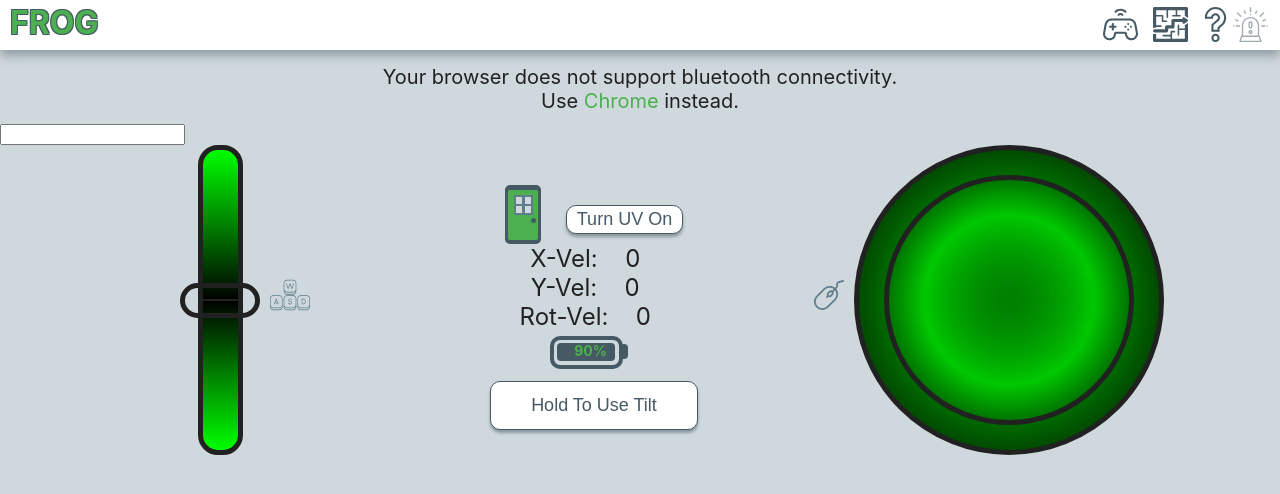
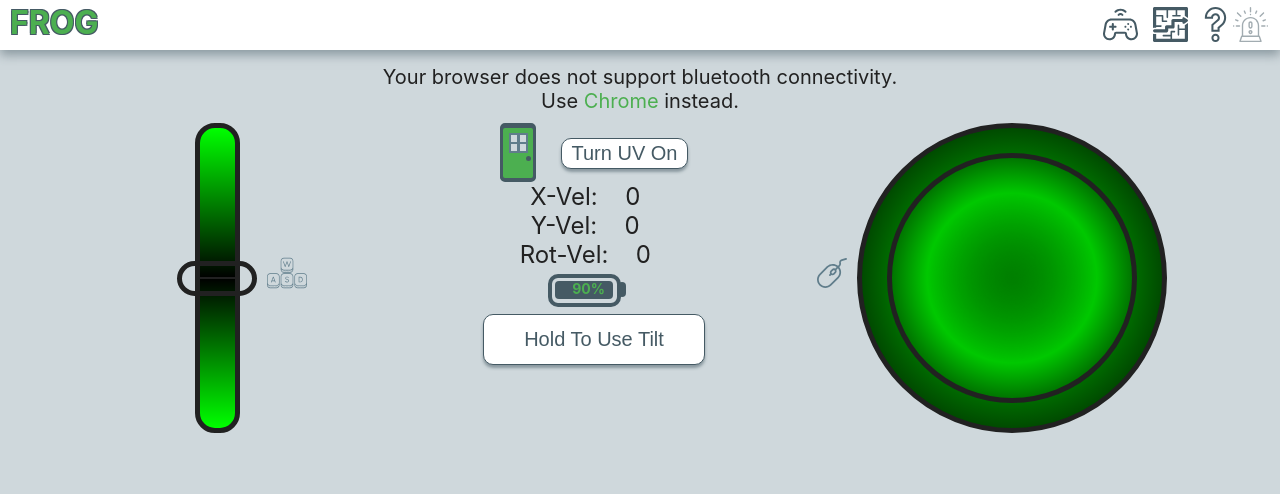
Before and after one commit to neil-solomon/remoteControl, a React (Create React App) app: page / in a window 1280 px wide. Both pictures are taken after a click on the icon 1120 px from the left and 24 px from the top of the page. Shown: the top 494 px of the page. Built offline with nearby package versions, Linux system fonts and the light colour scheme.

Commit message:
adjusted code for rotation tilt, adjusted controller console style

```diff
--- a/src/components/Controller/Controller.js
+++ b/src/components/Controller/Controller.js
@@ -44,7 +44,7 @@ export default class Controller extends React.Component {
       joystickY: (this.getControllerSize() * (1 - this.stickToBaseRatio)) / 2,
       joystickX: (this.getControllerSize() * (1 - this.stickToBaseRatio)) / 2,
       sliderPosition: (this.getControllerSize() - 25) / 2,
-      yawOffset: 0,
+      yawOffset: null,
       size: this.getControllerSize(),
       password: "",
       tiltMode: false,
@@ -280,13 +280,13 @@ export default class Controller extends React.Component {
       this.setState({ yawOffset: yaw });
     } else {
       var rotationChange = yaw - this.state.yawOffset;
-      if (Math.abs(rotationChange) < threshold) {
+      if (Math.abs(rotationChange) < threshold / 2) {
         rotationChange = 0;
       } else {
         if (rotationChange < 0) {
-          rotationChange += threshold;
+          rotationChange += threshold / 2;
         } else {
-          rotationChange -= threshold;
+          rotationChange -= threshold / 2;
         }
       }
       if (rotationChange > Math.PI) {
@@ -409,14 +409,6 @@ export default class Controller extends React.Component {
           updatePassword={this.updatePassword}
           password={this.state.password}
         />
-        <div>
-          <input
-            type="number"
-            onChange={(event) => {
-              this.setNewControllerVals(0, 0, event.target.value);
-            }}
-          />
-        </div>
         <div
           className={style.controlsContainer}
           style={{ height: this.state.size + 100 }}
--- a/src/components/ControllerBluetoothConnect/ControllerBluetoothConnect.module.css
+++ b/src/components/ControllerBluetoothConnect/ControllerBluetoothConnect.module.css
@@ -9,6 +9,8 @@
 }
 
 .password {
+  display: inline-block;
+  margin-left: 25px;
   height: 20px;
 }
 
@@ -20,20 +22,21 @@
 .message {
   font-size: 1.25em;
   height: 30px;
+  display: inline-block;
+  margin-left: 25px;
   animation: fadeIn 0.25s forwards;
 }
 
 .iconContainer {
   width: 30px;
   height: 30px;
-  margin-left: auto;
-  margin-right: auto;
   position: relative;
+  display: inline-block;
 }
 
 .icon {
   position: absolute;
-  top: 0px;
+  top: 5px;
   left: 0px;
   z-index: 2;
   height: 30px;
@@ -43,7 +46,7 @@
 
 .iconShadow {
   position: absolute;
-  top: 6px;
+  top: 10px;
   left: 6px;
   z-index: 1;
   height: 30px;
--- a/src/components/ControllerConsole/ControllerConsole.js
+++ b/src/components/ControllerConsole/ControllerConsole.js
@@ -30,35 +30,32 @@ export default class ControllerConsole extends React.Component {
         </div>
         <button
           className="Button"
-          style={{ fontSize: ".75em", marginTop: 20 }}
+          style={{ marginTop: 15 }}
           onClick={this.props.uvLightToggle}
           disabled={this.props.doorClosed}
         >
           {this.props.uvLight ? "Turn UV Off" : "Turn UV On"}
         </button>
-        <div>
+        <div className={style.valueContainer}>
           X-Vel:
           <div className={style.value} data-test="Console_xvel">
             {this.props.xVel}
           </div>
         </div>
-        <div>
+        <div className={style.valueContainer}>
           Y-Vel:
           <div className={style.value} data-test="Console_yvel">
             {this.props.yVel}
           </div>
         </div>
-        <div>
+        <div className={style.valueContainer}>
           Rot-Vel:
           <div className={style.value} data-test="Console_rotvel">
             {this.props.rotVel}
           </div>
         </div>
-        <div
-          className={style.batteryContainer}
-          style={{ marginLeft: this.props.sensor ? 60 : 30 }}
-        >
-          <div className={style.batteryOuter}></div>
+        <div className={style.batteryContainer}>
+          <div className={style.batteryOuter} />
           <div
             className={style.batteryInner}
             style={{
@@ -83,7 +80,7 @@ export default class ControllerConsole extends React.Component {
         {this.props.sensor && (
           <button
             className="Button"
-            style={{ fontSize: ".75em", marginTop: 10 }}
+            style={{ marginTop: 5 }}
             onMouseDown={this.props.tiltModeStart}
             onMouseUp={this.props.tiltModeEnd}
             onTouchStart={this.props.tiltModeStart}
--- a/src/components/ControllerConsole/ControllerConsole.module.css
+++ b/src/components/ControllerConsole/ControllerConsole.module.css
@@ -1,6 +1,9 @@
 .container {
   text-align: center;
-  padding-top: 5vh;
+  padding-bottom: 30px;
+}
+
+.valueContainer {
   font-size: 1.5em;
 }
 
@@ -15,6 +18,7 @@
   height: 35px;
   width: 50px;
   position: relative;
+  margin-left: 65px;
 }
 
 .batteryOuter {
```
Also changed, not shown: toDo.txt.
